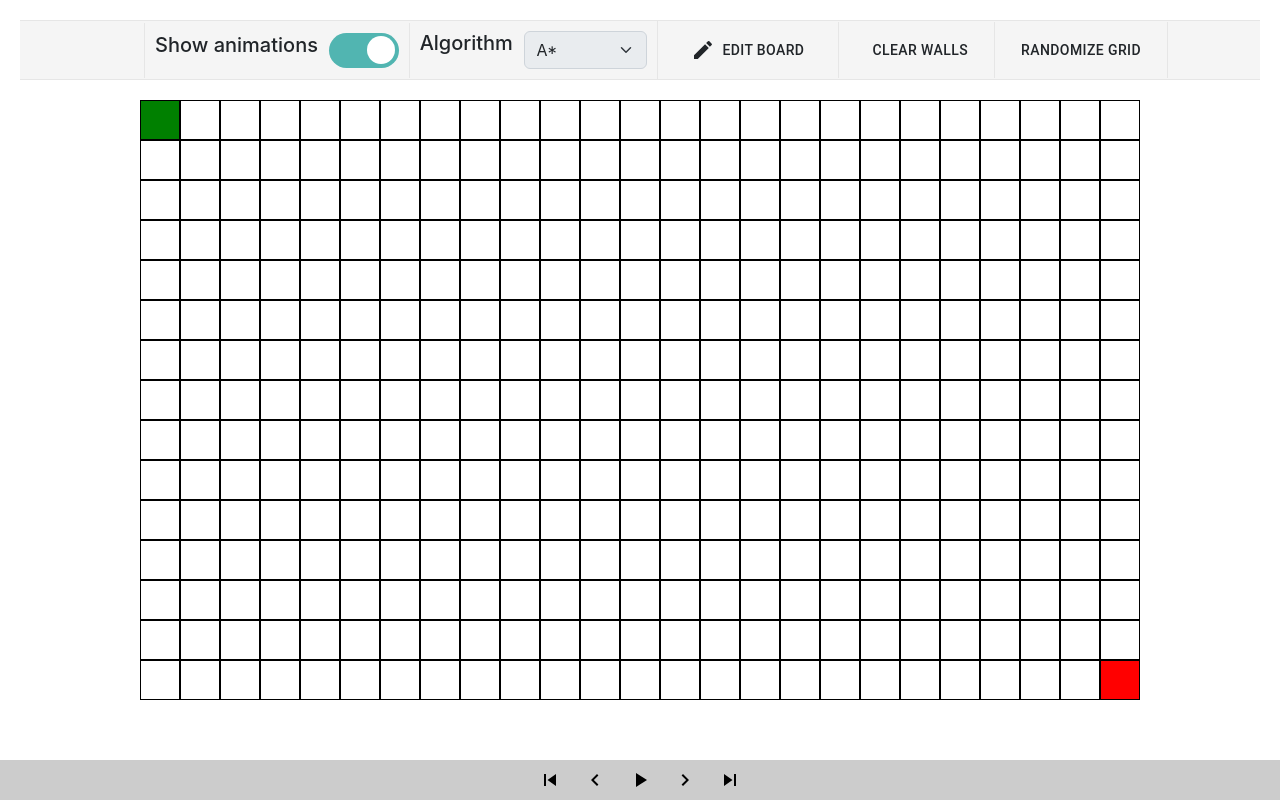
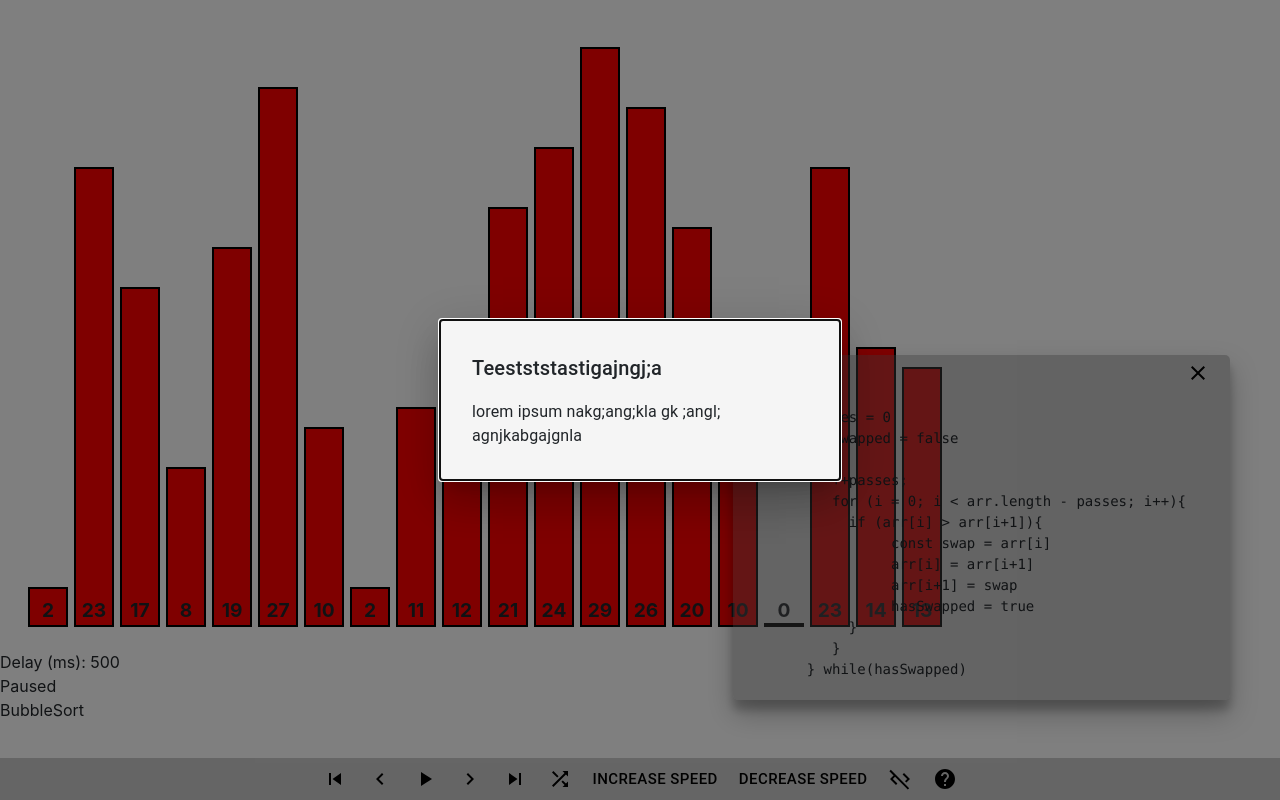
Before and after one commit to Elim-J/capstone-project, a React (Create React App) app: page / in a window 1280 px wide. Built offline with nearby package versions, Linux system fonts and the light colour scheme.

Commit message:
code content collapsible, ifno modal started

```diff
--- /dev/null
+++ b/src/components/visualizers/shared/InfoModal.js
@@ -0,0 +1,51 @@
+import React, { useState } from "react";
+import Backdrop from '@mui/material/Backdrop';
+import Box from '@mui/material/Box';
+import Modal from '@mui/material/Modal';
+import Fade from '@mui/material/Fade';
+import Typography from '@mui/material/Typography';
+
+const boxSX = {
+    position: "absolute",
+    top: '50%',
+    left: '50%',
+    transform: 'translate(-50%, -50%)',
+    width: 400,
+    bgcolor: 'whitesmoke',
+    border: '0',
+    boxShadow: 24,
+    p: 4,
+};
+
+
+const InfoModal = ({open, setOpen}) => {
+    return(
+        <div className="info-modal-container">
+            <Modal
+                aria-labelledby="transition-modal-title"
+                aria-describedby="transition-modal-description"
+                open={open}
+                onClose={() => setOpen(false)}
+                closeAfterTransition
+                BackdropComponent={Backdrop}
+                BackdropProps={{
+                    timeout: 500,
+                }}>
+                    <Fade in={open}>
+                        <Box sx={boxSX}>
+                            <Typography id="transition-modal-title" variant="h6" component="h2" >
+                                Teestststastigajngj;a
+                            </Typography>
+                            {/* style={{color: "whitesmoke"}} */}
+                            <Typography id="transition-modal-description" sx={{mt: 2}}>
+                                lorem ipsum nakg;ang;kla gk ;angl; agnjkabgajgnla
+                            </Typography>
+                        </Box>
+                    </Fade>
+
+            </Modal>
+        </div>
+    );
+};
+
+export default InfoModal;
--- a/src/components/visualizers/sorting/Actionbar.js
+++ b/src/components/visualizers/sorting/Actionbar.js
@@ -8,8 +8,12 @@ import NavigateNextIcon from '@mui/icons-material/NavigateNext';
 import SkipNextIcon from '@mui/icons-material/SkipNext';
 import SkipPreviousIcon from '@mui/icons-material/SkipPrevious';
 import ShuffleIcon from '@mui/icons-material/Shuffle';
+import CodeIcon from '@mui/icons-material/Code';
+import CodeOffIcon from '@mui/icons-material/CodeOff';
+import HelpIcon from '@mui/icons-material/Help';
 
-const ActionBar = ({currentFrame, setCurrentFrame, vid, setVid, speed, setSpeed, isPaused, setIsPaused}) => {
+
+const ActionBar = ({currentFrame, setCurrentFrame, vid, setVid, speed, setSpeed, isPaused, setIsPaused, openCode, setOpenCode, openInfo, setOpenInfo}) => {
 
     const [timeoutId, setTimeoutId] = useState(null);
 
@@ -99,33 +103,40 @@ const ActionBar = ({currentFrame, setCurrentFrame, vid, setVid, speed, setSpeed,
         <div className="actionbar">
             <ThemeProvider theme={btnTheme}>
                 <ButtonGroup size="large" color="black">
-                    <Button variant="text" onClick={handleReset}>
+                    <Button variant="text" title="Skip to beginning" onClick={handleReset}>
                         <SkipPreviousIcon/>
                     </Button>
-                    <Button variant="text" onClick={handleStepBackward}>
+                    <Button variant="text" title="Step Backward"  onClick={handleStepBackward}>
                         <NavigateBeforeIcon/>
                     </Button>
-                    <Button size="large" variant="text" onClick={handlePlayAndPause}>
+                    <Button size="large" variant="text" title={isPaused ? "Play" : "Pause"} onClick={handlePlayAndPause}>
                         {isPaused ? <PlayArrowIcon/> : <PauseIcon/>}
                     </Button>
-                    <Button variant="text" onClick={handleStepForward}>
+                    <Button variant="text" title="Step Forward" onClick={handleStepForward}>
                         <NavigateNextIcon/>
                     </Button>
-                    <Button variant="text" onClick={handleSkipToEnd}>
+                    <Button variant="text" title="Skip to end" onClick={handleSkipToEnd}>
                         <SkipNextIcon/>
                     </Button>
-                    <Button variant="text" onClick={() =>{
+                    <Button variant="text" title="Randomize" onClick={() =>{
                         const randomArr = Array.from({length: 20}, () => Math.floor(Math.random() * 30));
                         setVid(bubbleSort(randomArr));
                         setCurrentFrame(0);
                     }}>
                         <ShuffleIcon/>
                     </Button>
-                    <Button variant="text" onClick={handleIncreaseSpeed}>
+                    <Button variant="text" title="Increase speed" onClick={handleIncreaseSpeed}>
                         Increase Speed
                     </Button>
-                    <Button variant="text" onClick={handleDecreaseSpeed}>
+                    <Button variant="text" title="Decrease speed" onClick={handleDecreaseSpeed}>
                         Decrease Speed
+                    </Button>
+                    <Button variant="text" title={openCode ? "Hide Code" : "Show code"} onClick={() => setOpenCode(!openCode)}>
+                        {openCode ? <CodeOffIcon/> : <CodeIcon/>}
+                    </Button>
+
+                    <Button variant="text" title="Info" onClick={() => setOpenInfo(!openInfo)}>
+                        <HelpIcon/>
                     </Button>
                 </ButtonGroup>
 
--- a/src/components/visualizers/sorting/CodeContent.js
+++ /dev/null
@@ -1,30 +0,0 @@
-import React from "react";
-
-const CodeContent = ({alg}) => {
-
-    switch(alg){
-        case 'BubbleSort': // TODO have enum for all support algs
-            return (
-                <div className="code-content">
-
-                    <pre id="code-0">{'passes = 0'}</pre>
-                    <pre id="code-1">{'hasSwapped = false'}</pre>
-                    <pre id="code-2">{'do {'}</pre>
-                    <pre id="code-3">{'   ++passes;'}</pre>
-                    <pre id="code-4">{'   for (i = 0; i < arr.length - passes; i++){'}</pre>
-                    <pre id="code-5">{'     if (arr[i] > arr[i+1]){'}</pre>
-                    <pre id="code-6">{'          const swap = arr[i]'}</pre>
-                    <pre id="code-7">{'          arr[i] = arr[i+1]'}</pre>
-                    <pre id="code-8">{'          arr[i+1] = swap'}</pre>
-                    <pre id="code-9">{'          hasSwapped = true'}</pre>
-                    <pre id="code-10">{'     }'}</pre>
-                    <pre id="code-11">{'   }'}</pre>
-                    <pre id="code-12">{'} while(hasSwapped)'}</pre>
-
-                </div>);
-        default:
-            return null;
-    }
-
-}
-export default CodeContent;
--- a/src/components/visualizers/sorting/SortWrapper.js
+++ b/src/components/visualizers/sorting/SortWrapper.js
@@ -2,7 +2,8 @@ import React, {useState, useEffect} from 'react';
 import Rectangle from './Rectangle';
 import '../../../css/Sorting.css';
 import { bubbleSort } from './bubblesort';
-import CodeContent from './CodeContent';
+import CodeContent from '../shared/CodeContent';
+import InfoModal from "../shared/InfoModal";
 import ActionBar from './Actionbar';
 
 const SortWrapper = () => {
@@ -10,6 +11,8 @@ const SortWrapper = () => {
     const [vid, setVid] = useState([]);
     const [speed, setSpeed] = useState(500); //initial play speed in ms
     const [isPaused, setIsPaused] = useState(true);
+    const [openCode, setOpenCode] = useState(true);
+    const [openInfo, setOpenInfo] = useState(true);
 
     useEffect(() => {
         const randomArr = Array.from({length: 20}, () => Math.floor(Math.random() * 30));
@@ -31,6 +34,7 @@ const SortWrapper = () => {
 
     return (
         <div className="sort-wrapper">
+            <InfoModal open={openInfo} setOpen={setOpenInfo}/>
 
             {/* This should probably be its own component */}
             <div className="sorting-content">
@@ -48,8 +52,10 @@ const SortWrapper = () => {
 
                 {/* pass in const of alg probably from enum */}
                 <div className="code-wrapper">
-                    <CodeContent alg="BubbleSort"/>
+                    <CodeContent alg="BubbleSort" open={openCode} setOpen={setOpenCode}/>
                 </div>
+
+
 
 
             </div>
@@ -69,7 +75,11 @@ const SortWrapper = () => {
                 speed={speed}
                 setSpeed={setSpeed}
                 isPaused={isPaused}
-                setIsPaused={setIsPaused}/>
+                setIsPaused={setIsPaused}
+                openCode={openCode}
+                setOpenCode={setOpenCode}
+                openInfo={openInfo}
+                setOpenInfo={setOpenInfo}/>
         </div>
     )
 }
--- a/src/css/Sorting.css
+++ b/src/css/Sorting.css
@@ -46,7 +46,7 @@
 
 /* TODO color scheme needs to change */
 .code-wrapper {
-    border: solid 3px rgb(187, 187, 187);
+    /* border: solid 3px rgb(187, 187, 187); */
     margin: 25px 50px;
     position: fixed;
     bottom: 75px;
--- a/src/index.js
+++ b/src/index.js
@@ -12,8 +12,8 @@ import GridContainer from './components/visualizers/pathfinding/GridContainer';
 const root = ReactDOM.createRoot(document.getElementById('root'));
 root.render(
   <React.StrictMode>
-    <GridContainer />
-    {/* <SortWrapper/> */}
+    {/* <GridContainer /> */}
+    <SortWrapper/>
   </React.StrictMode>
 );
 
```
Also changed, not shown: 1 other file (tests, documents, lock files or other folders).
